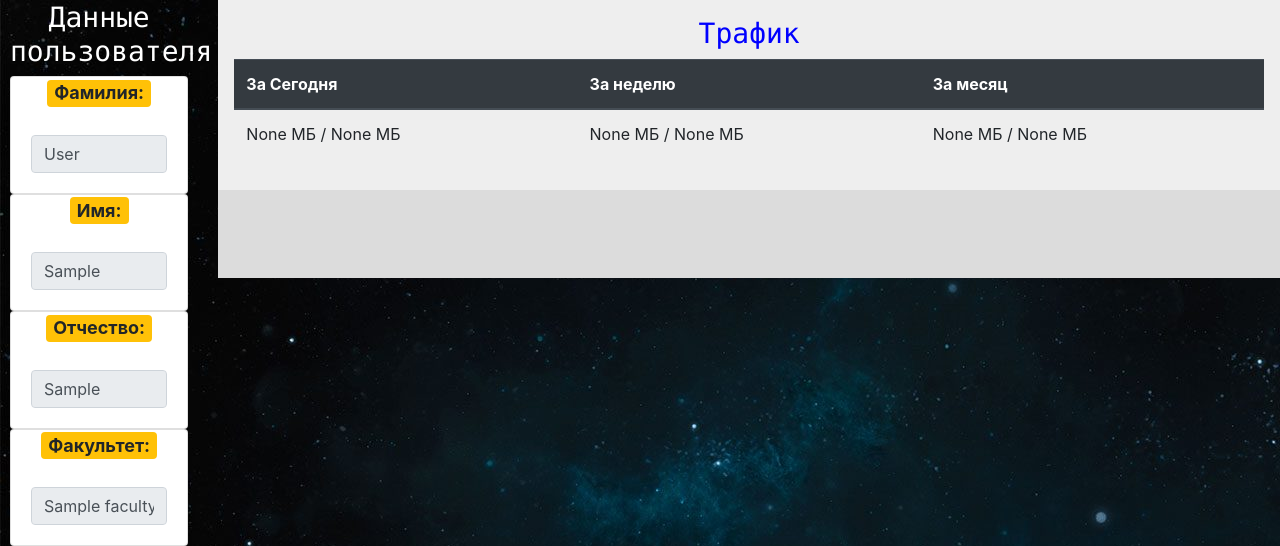
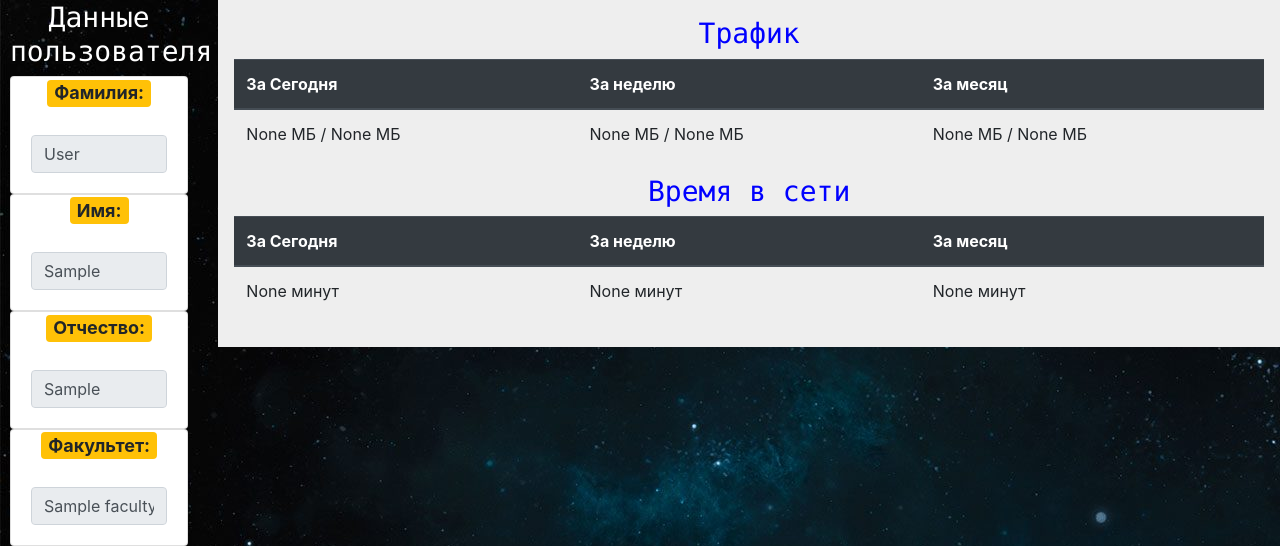
Before and after one commit to kitanin90/smart_wifi, a Django app: page /panel/clients/1 in a window 1280 px wide. Shown: the part 40-586 px from the top of the page. Run offline with Django 3.2, Linux system fonts and the light colour scheme; tables that the repository leaves empty hold one stand-in row (values such as "Sample post"); data that the repository does not hold is empty; parts of the project's set-up code (start-up, migrations or seed data) failed here and were passed over; some libraries are stand-ins or nearby versions.

Commit message:
Added time statistic for client

```diff
--- a/panel/models.py
+++ b/panel/models.py
@@ -41,6 +41,11 @@ class Client(models.Model):
         return Session.objects.filter(acctstarttime__gte=date, username=self.username).aggregate(
             download=Sum("acctinputoctets") / BYTES_IN_MB,
             upload=Sum("acctoutputoctets") / BYTES_IN_MB
+        )
+
+    def get_time_from_date(self, date):
+        return Session.objects.filter(acctstarttime__gte=date, username=self.username).aggregate(
+            time=Sum("acctsessiontime") / 60
         )
 
 
--- a/panel/templates/panel/client.html
+++ b/panel/templates/panel/client.html
@@ -84,6 +84,24 @@
                             </tr>
                             </tbody>
                         </table>
+
+                        <h3>Время в сети</h3>
+                        <table class="table">
+                            <thead class="thead-dark">
+                            <tr>
+                                <th scope="col">За Сегодня</th>
+                                <th scope="col">За неделю</th>
+                                <th scope="col">За месяц</th>
+                            </tr>
+                            </thead>
+                            <tbody>
+                            <tr>
+                                <td>{{ day_time.time }} минут</td>
+                                <td>{{ week_time.time }} минут</td>
+                                <td>{{ month_time.time }} минут</td>
+                            </tr>
+                            </tbody>
+                        </table>
                     </div>
                 </div>
             </div>
--- a/panel/views.py
+++ b/panel/views.py
@@ -74,6 +74,10 @@ def client(request, client_id):
     week_traffic = client.get_traffic_from_date(now - timedelta(days=7))
     day_traffic = client.get_traffic_from_date(now - timedelta(days=1))
 
+    month_time = client.get_time_from_date(now - timedelta(days=30))
+    week_time = client.get_time_from_date(now - timedelta(days=7))
+    day_time = client.get_time_from_date(now - timedelta(days=1))
+
     return render(request, 'panel/client.html',
                   {"client": client, "month_traffic": month_traffic, "week_traffic": week_traffic,
-                   "day_traffic": day_traffic})
+                   "day_traffic": day_traffic, "month_time": month_time, "week_time": week_time, "day_time": day_time})
```
